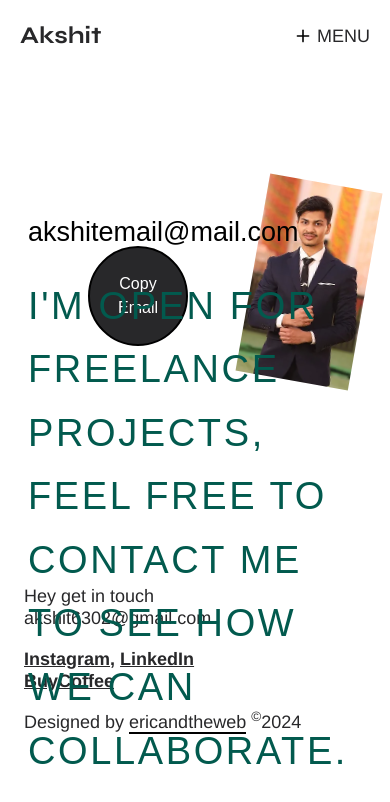
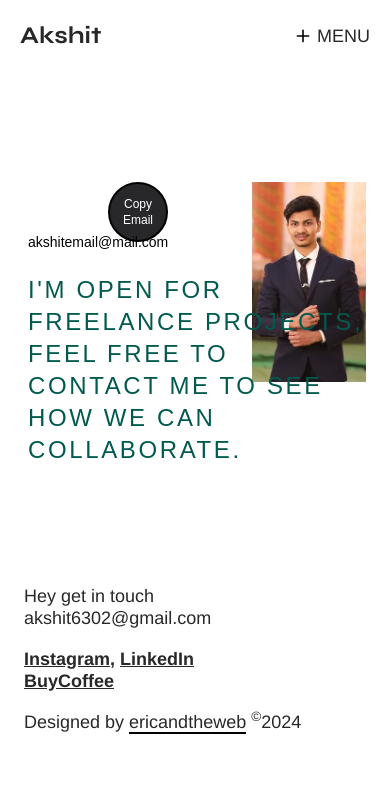
Before and after one commit to arunabhnewar/new-client-portfolio, a React (Vite) app: page /contact in a window 390 px wide. Shown: the top 802 px of the page. Built offline with nearby package versions, Linux system fonts and the light colour scheme; a web font is replaced by a local one.

Commit message:
contact responsive half done

```diff
--- a/package.json
+++ b/package.json
@@ -11,13 +11,10 @@
   },
   "dependencies": {
     "framer-motion": "^11.0.8",
-    "localforage": "^1.10.0",
-    "match-sorter": "^6.3.4",
     "react": "^18.2.0",
     "react-dom": "^18.2.0",
     "react-helmet-async": "^2.0.4",
-    "react-router-dom": "^6.22.3",
-    "sort-by": "^1.2.0"
+    "react-router-dom": "^6.22.3"
   },
   "devDependencies": {
     "@types/react": "^18.2.56",
--- a/src/App.css
+++ b/src/App.css
@@ -1,3 +1,5 @@
+
+
 /* ============== Media Query ================= */
 /* 2xl Screen Size */
 @media (min-width: 1536px) {
--- a/src/Pages/AboutMe.jsx
+++ b/src/Pages/AboutMe.jsx
@@ -47,7 +47,7 @@ export default function AboutMe() {
           {/* Android developer experience start */}
           <div>
             <div className='flex flex-col sm:flex-row  '>
-              <h4 className='w-full l sm:w-3/4 font-heading font-500 text-black md:text-5xl   text-4xl  '>
+              <h4 className='w-full l sm:w-3/4 font-heading font-500 text-black md:text-5xl   sm:text-4xl text-3xl  '>
                 Android Developer
               </h4>
 
@@ -63,7 +63,7 @@ export default function AboutMe() {
           {/* Contract Android developer experience start */}
           <div className='mt-7'>
             <div className='flex flex-col sm:flex-row '>
-              <h4 className='w-full l sm:w-3/4 font-heading font-500 text-black md:text-5xl   text-4xl  '>
+              <h4 className='w-full l sm:w-3/4 font-heading font-500 text-black md:text-5xl   sm:text-4xl text-3xl   '>
                 Contract Android Developer
               </h4>
 
@@ -79,7 +79,7 @@ export default function AboutMe() {
           {/* Freelance Developer experience start */}
           <div className='mt-7'>
             <div className='flex flex-col sm:flex-row'>
-              <h4 className='w-full l sm:w-3/4 font-heading font-500 text-black md:text-5xl   text-4xl  '>
+              <h4 className='w-full l sm:w-3/4 font-heading font-500 text-black md:text-5xl   sm:text-4xl text-3xl   '>
                 Freelance Developer
               </h4>
 
--- a/src/Pages/Contact.jsx
+++ b/src/Pages/Contact.jsx
@@ -14,28 +14,28 @@ export default function Contact() {
           <div className='relative'>
             <div className='grid  grid-cols-3 grid-rows-1 items-stretch'>
               <div className='col-span-2 mx-auto'>
-                <div className='bg-dark w-[100px] h-[100px] flex justify-center items-center rounded-full border-2 border-black mt-16 '>
+                <div className='bg-dark lg:w-[100px] lg:h-[100px] md:w-[90px] md:h-[90px] sm:w-[80px] sm:h-[80px] w-[60px] h-[60px] flex justify-center items-center rounded-full border-2 border-black lg:mt-16  mt-0'>
                   <Link
                     to='mailto:akshit6302@gmail.com'
-                    className='font-product font-400 text-white text-base text-center'>
+                    className='font-product font-400 text-white md:text-base sm:text-sm text-xs text-center'>
                     Copy <br /> Email
                   </Link>
                 </div>
               </div>
 
-              <div className='rotate-[10deg] '>
+              <div className='sm:rotate-[10deg]'>
                 <img src={authorBig} alt='' />
               </div>
             </div>
 
             {/* Hero text */}
-            <div className='absolute top-[15%] z-10'>
-              <p className='font-heading font-400 text-[27px] text-black pl-1'>
+            <div className='absolute lg:top-[18%] top-[25%] z-10'>
+              <p className='font-heading font-400 lg:text-[27px] md:text-2xl  sm:text-lg text-sm text-black pl-1'>
                 akshitemail@mail.com
               </p>
 
               <div className='max-w-[1000px] h-[192px] w-full mt-[22px]'>
-                <h3 className='tracking-[2.62px] font-product font-400 leading-[63.6px] uppercase  text-[38px] pl-1 text-green'>
+                <h3 className='tracking-[2.62px] font-product font-400 md:leading-[63.6px] sm:leading-10 leading-8 uppercase  md:text-4xl sm:text-3xl text-2xl pl-1 text-green'>
                   I'm open for freelance projects, feel free to contact me to
                   see how we can collaborate.
                 </h3>
--- a/src/Pages/Menu.jsx
+++ b/src/Pages/Menu.jsx
@@ -4,7 +4,7 @@ import PageTitle from "../Components/Shared/PageTitle/PageTitle";
 export default function Menu() {
   return (
     <>
-    <PageTitle title="Menu" />
+      <PageTitle title='Menu' />
       <div className='bg-green w-full min-h-[100vh] '>
         <div className='container max-w-1000 w-full mx-auto pt-24 px-6'>
           {/* Project content start */}
```
Also changed, not shown: 1 other file (tests, documents, lock files or other folders).
